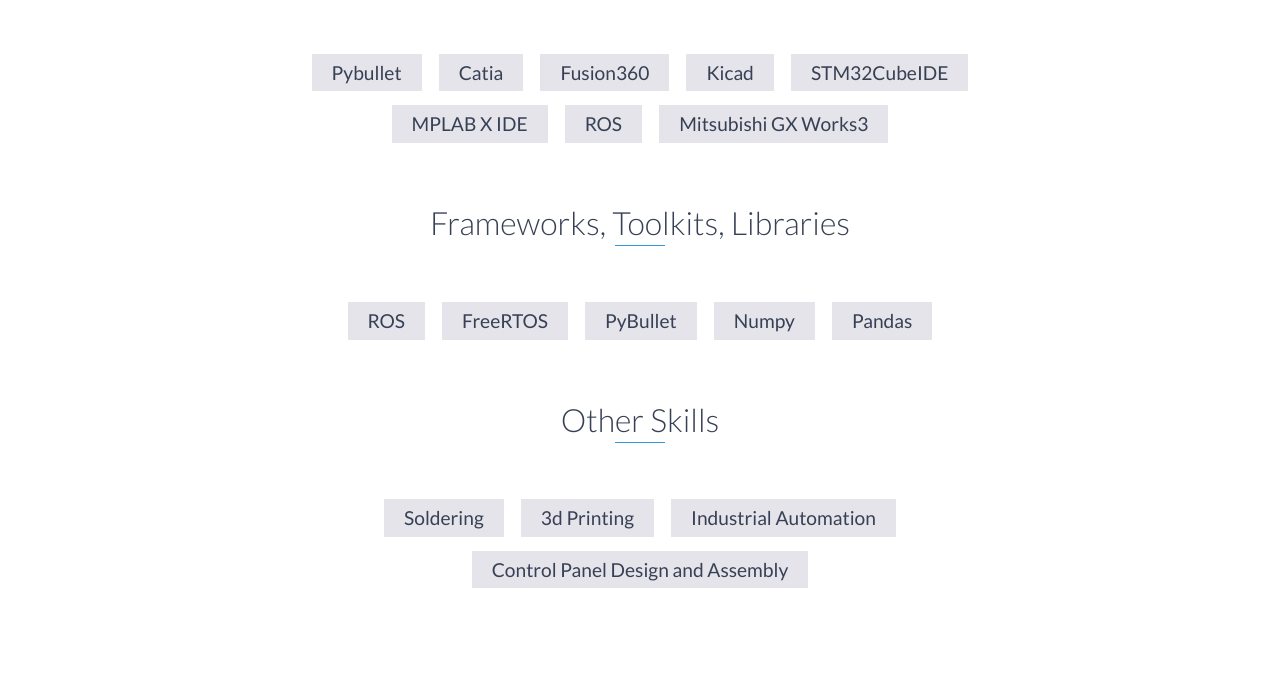
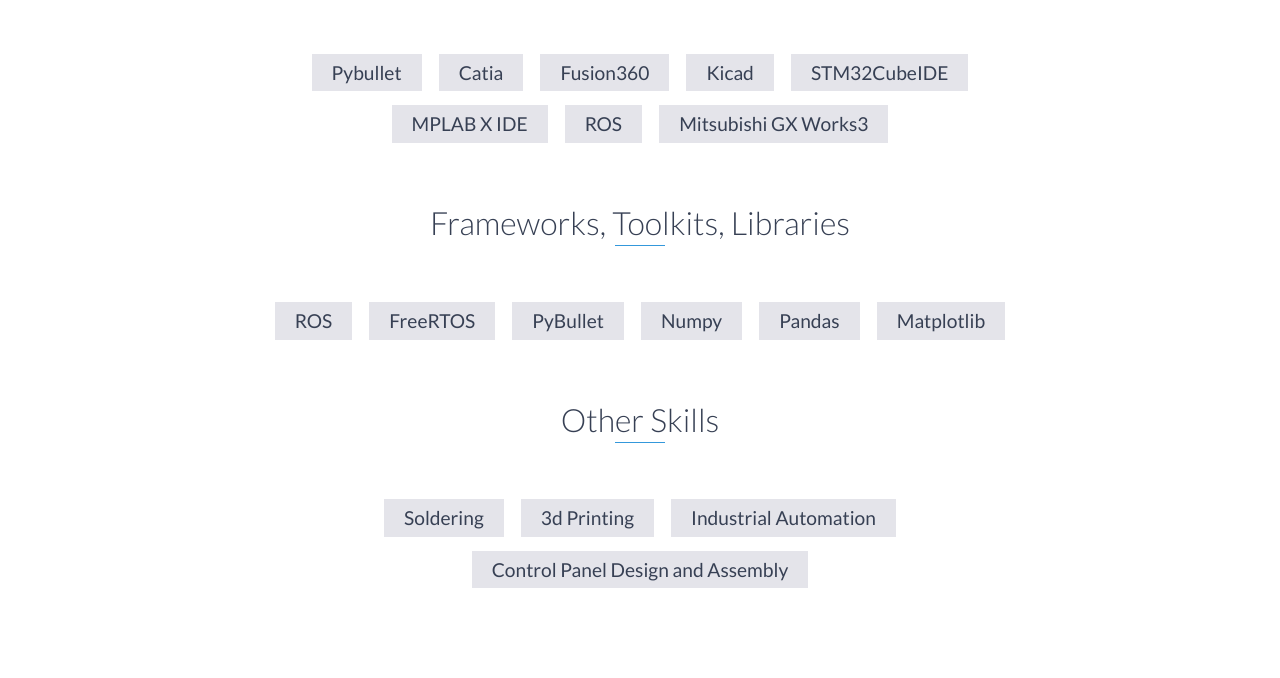
Before and after one commit to AlexDhayalan/alexdhayalan.github.io, a website: page index.html in a window 1280 px wide. Shown: the part 5478-6156 px from the top of the page. Drawn offline with nearby package versions, Linux system fonts and the light colour scheme.

Commit message:
Update index.html

```diff
--- a/index.html
+++ b/index.html
@@ -328,6 +328,8 @@
             <li>PyBullet</li>
             <li>Numpy</li>
             <li>Pandas</li>
+	    <li>Matplotlib</li>
+
         </ul>
     </div>
     <div id="skills">
```
